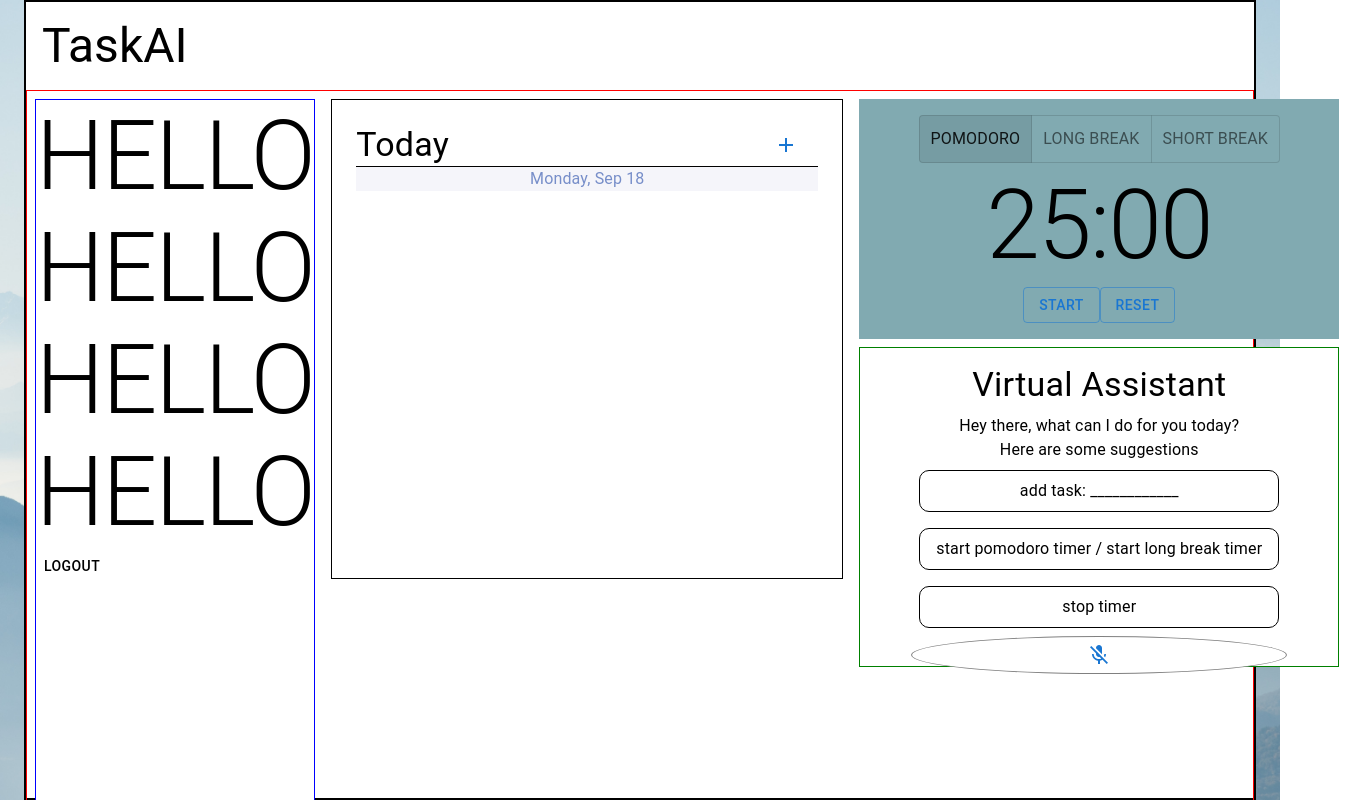
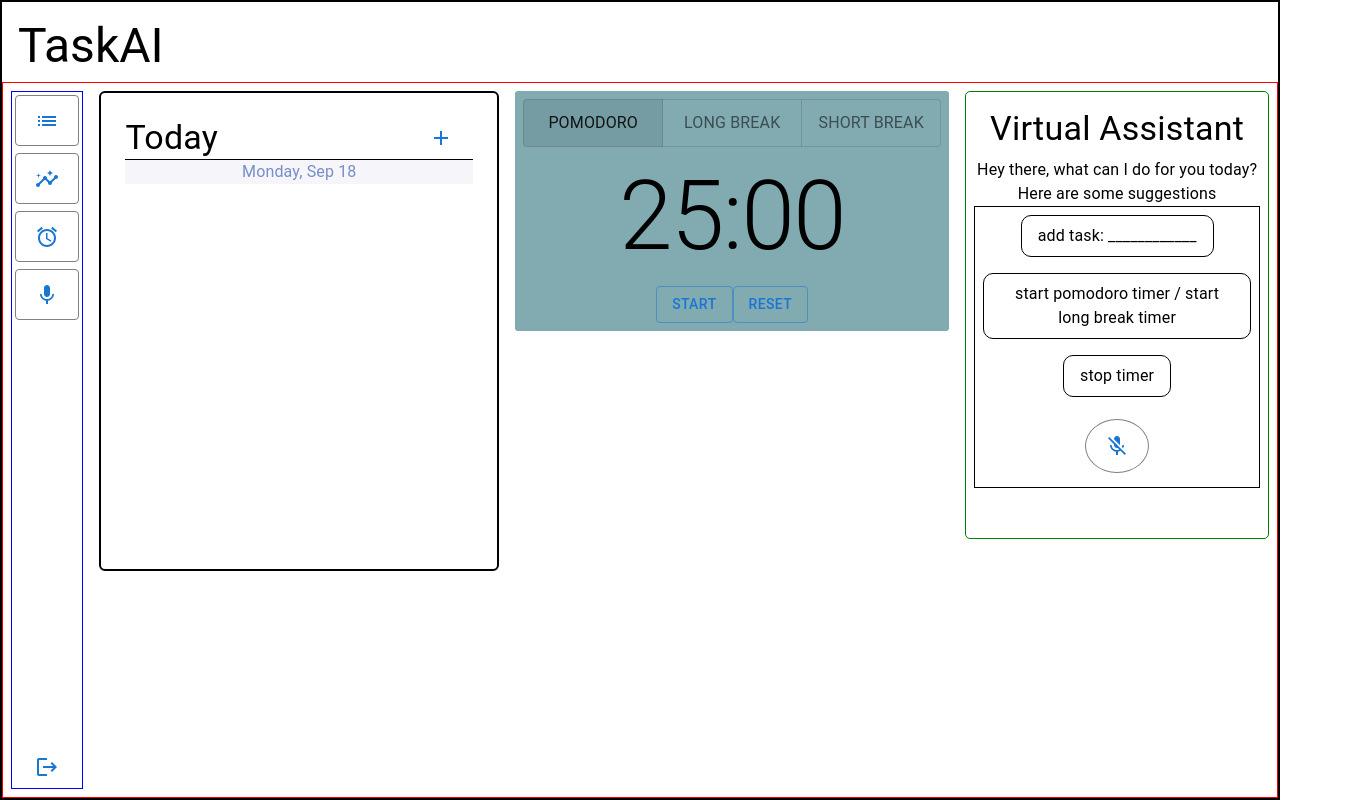
Before and after one commit to meifhuang/TaskAI, a React (Vite) app in the folder client/: page /dashboard in a window 1280 px wide. Shown: the top 800 px of the page, 1347 px wide, since content can reach past the window. Built offline with nearby package versions, Linux system fonts and the light colour scheme; sample sign-in values are in the browser's storage.

Commit message:
Style and resize dashboard items and create buttons to toggle their display

```diff
--- a/client/src/components/Pomodoro.tsx
+++ b/client/src/components/Pomodoro.tsx
@@ -16,6 +16,7 @@ const pomodoroStyles = {
         // boxShadow: '0px 0px 30px 8px rgb(156, 168, 178)',
         backgroundColor: '#81aab1',
         // border: '1px solid green'
+        borderRadius: '3px'
     },
     options: {
         display: 'flex',
@@ -26,6 +27,9 @@ const pomodoroStyles = {
         display: 'flex',
         alignItems: 'center',
         justifyContent: 'center'
+    },
+    toggle: {
+        width: '140px',
     }
 }
 
@@ -43,11 +47,11 @@ interface Props {
 const Pomodoro: React.FC<Props> = ({mode, isRunning, seconds, startStopTimer, handleButtonToggle, resetTime, handleOpen, handleClose}) => {
 
     return (
-        <Box sx={pomodoroStyles.box} m={1} p={2}>
+        <Box sx={pomodoroStyles.box} m={1} p={1}>
             <ToggleButtonGroup exclusive sx={pomodoroStyles.options} value={mode} onChange={handleButtonToggle}>
-                <ToggleButton value="pomo"> <Typography> pomodoro </Typography> </ToggleButton>
-                <ToggleButton value="long"> <Typography> long break </Typography> </ToggleButton>
-                <ToggleButton value="short"> <Typography> short break </Typography> </ToggleButton>
+                <ToggleButton sx={pomodoroStyles.toggle} value="pomo"> <Typography > pomodoro </Typography> </ToggleButton>
+                <ToggleButton sx={pomodoroStyles.toggle} value="long"> <Typography > long break </Typography> </ToggleButton>
+                <ToggleButton sx={pomodoroStyles.toggle} value="short"> <Typography > short break </Typography> </ToggleButton>
             </ToggleButtonGroup>
             <Typography variant="h1" textAlign='center'>{Math.floor(seconds/60) === 0 ? '00':Math.floor(seconds/60)}:{`${seconds%60 === 0 ? '00': (seconds%60 < 10 ? `0${seconds%60}`: seconds%60) }`} </Typography>
         <Box sx={pomodoroStyles.start}>
--- a/client/src/components/ToDoList.tsx
+++ b/client/src/components/ToDoList.tsx
@@ -15,11 +15,10 @@ const todolistStyles = {
     flexDirection: 'column',
     justifyContent: 'center',
     backgroundColor: 'white',
-    // borderRadius: '6px',
-    border: '1px solid black',
+    borderRadius: '6px',
+    border: '2px solid black',
     height: '30em',
     width: '32em',
-    flexShrink: '2'
     // boxShadow: '0px 0px 30px 8px rgb(156, 168, 178)',
   },
   add_task: {
--- a/client/src/components/VirtualAssistant.tsx
+++ b/client/src/components/VirtualAssistant.tsx
@@ -10,20 +10,19 @@ import { Typography } from '@mui/material';
 
 const virtualStyles = {
   chatbox: {
-    // width: '30em',
-    height: '20em',
     display: 'flex',
     flexDirection: 'column',
     alignItems: 'center',
-    justifyContent: 'space-between',
     backgroundColor: 'white',
     border: '1px solid green',
-    flexShrink: '1'
+    borderRadius: '5px',
+    height: '28em'
   },
   command_container: {
-    height: '100%',
     display: 'flex',
     flexDirection: 'column',
+    alignItems: 'center',
+    border: '1px solid black'
   },
   command_options: {
       border: '1px solid black',
@@ -34,9 +33,9 @@ const virtualStyles = {
   microphone_button: {
     backgroundColor: 'white',
     borderRadius: '50%',
+    margin: '1em',
     border: '1px solid gray',
-    // padding: '1.3em',
-    // margin: '1em'
+    padding: '1em',
   }
 }
 
--- a/client/src/pages/Dashboard.tsx
+++ b/client/src/pages/Dashboard.tsx
@@ -10,41 +10,56 @@ import {Todo} from "../model"
 import music from "../assets/todo.mp3";
 import Box from '@mui/material/Box';
 import { Typography } from '@mui/material';
-
+import { Insights } from '@mui/icons-material';
+import ListIcon from '@mui/icons-material/List';
+import LogoutIcon from '@mui/icons-material/Logout';
+import AccessAlarmIcon from '@mui/icons-material/AccessAlarm';
+import KeyboardVoiceIcon from '@mui/icons-material/KeyboardVoice';
 
 
 const dashboardStyles = {
   box: {
-    width: '100%',
-    height: '100%',
+    width: '100vw',
+    height: '100vh',
     backgroundColor: 'white',
     display: 'flex',
     flexDirection: 'column',
     border: '2px solid black'
   },
   title: {
+    height: '10%'
   },
   dash: {
-    height: '100%',
     display: 'flex',
-    justifyContent: 'space-around',
-    alignItems: 'start',
+    height: '90%',
+    // justifyContent: 'space-around',
     border: '1px solid red',
     flexShrink: '0'
   },
   sidebar: {
     backgroundColor: 'white',
     border: '1px solid blue',
-    height: '95%',
-    boxSizing: 'border-box',
+    display: 'flex',
+    justifyContent: 'space-between',
+    flexDirection: 'column',
   },
-  mid: {
-    flexShrink: '1'
+  icon: {
+    "& button": {
+      margin: '.2em',
+      padding: '.8em',
+      border: '1px solid gray',
+      fontSize: 'inherit'
+    },
+    display: 'flex',
+    justifyContent: 'space-between',
+    flexDirection: 'column',
+    fontSize: 'inherit'
   },
-  right: {
-    flexShrink: '1'
-  }
-
+  logout: {
+      margin: '.1em',
+      padding: '.1em',
+      fontSize: 'inherit'
+  },
 }
 
 const Dashboard: React.FC = () => {
@@ -62,7 +77,6 @@ const Dashboard: React.FC = () => {
 
   //tasks
   const [todos, setTodos] = useState<Todo[]>([]);
-  const [showTaskList, setShowTaskList] = useState<boolean>(true)
 
   useEffect(() => {
     const fetchTasks = async () => {
@@ -173,13 +187,6 @@ const updateTodo = async (id: number, updatedTask: string) => {
   }
   }
 
-  const openTaskList = () => {
-    setShowTaskList(true)
-  }
-
-  const closeTaskList = () => {
-    setShowTaskList(false)
-  }
 
   //clock
   const [isRunning, setIsRunning] = useState(false);
@@ -261,27 +268,53 @@ const updateTodo = async (id: number, updatedTask: string) => {
     })
   }
 
+  //visbility
+  const [showTaskList, setShowTaskList] = useState<boolean>(true)
+  const [showPomo, setPomo] = useState<boolean>(true)
+  const [showAssistant, setAssistant] = useState<boolean>(true)
+
+
+  const toggleTaskList = () => {
+    setShowTaskList(prev => !prev)
+  }
+  const togglePomo = () => {
+    setPomo(prev => !prev)
+  }
+  const toggleAssistant = () => {
+    setAssistant(prev => !prev)
+  }
+
+  // const openTaskList = () => {
+  //   setShowTaskList(true)
+  // }
+
+  // const closeTaskList = () => {
+  //   setShowTaskList(false)
+  // }
+
   return (
     <Box sx={dashboardStyles.box} m={1}>
-       <Box sx={dashboardStyles.title} m={1} p={1}>
+       <Box sx={dashboardStyles.title} p={2}>
         <Typography variant="h3"> TaskAI </Typography>
        </Box>
        <Box sx={dashboardStyles.dash}>
         <Box sx={dashboardStyles.sidebar} m={1}>
-            <Typography variant="h1"> HELLO </Typography>
-            <Typography variant="h1"> HELLO </Typography>
-            <Typography variant="h1"> HELLO </Typography>
-            <Typography variant="h1"> HELLO </Typography>
-            {token ? <Button color="inherit" onClick={handleLogout} > Logout </Button> : <> </> }
+        <Box sx={dashboardStyles.icon}>
+          <Button onClick={toggleTaskList}> <ListIcon /> </Button>
+          <Button> <Insights/> </Button>
+          <Button onClick={togglePomo} > <AccessAlarmIcon /> </Button>
+          <Button onClick={toggleAssistant}> <KeyboardVoiceIcon /> </Button>
+
         </Box>
-      <Box sx={dashboardStyles.mid}>
+        <Box sx={dashboardStyles.logout}>
+        {token ? <Button onClick={handleLogout} > <LogoutIcon/> </Button> : <> </>}
+            {/* {token ? <Button color="inherit" onClick={handleLogout} > Logout </Button> : <> </> } */}
+        </Box>
+        </Box>
         <BasicModal open={open} handleClose={handleClose} handleOpen={handleOpen}/>
         {showTaskList ? <ToDoList todos={todos} addTodo={addTodo} updateTodo={updateTodo} deleteTodo={deleteTodo} handleToggle={handleToggle} /> : <> </>}
-      </Box>
-      <Box sx={dashboardStyles.right}>
-          <Pomodoro isRunning={isRunning} mode={mode} seconds={seconds} startStopTimer={startStopTimer} handleButtonToggle={handleButtonToggle} resetTime={resetTime} handleOpen={handleOpen} handleClose={handleClose} />
-          <VirtualAssistant handleButtonToggle={handleButtonToggle} mode={mode} resetTime={resetTime} startStopTimer={startStopTimer} addTodo={addTodo}/>
-        </Box>
+        {showPomo ? <Pomodoro isRunning={isRunning} mode={mode} seconds={seconds} startStopTimer={startStopTimer} handleButtonToggle={handleButtonToggle} resetTime={resetTime} handleOpen={handleOpen} handleClose={handleClose} /> : <> </>}
+        {showAssistant ?  <VirtualAssistant handleButtonToggle={handleButtonToggle} mode={mode} resetTime={resetTime} startStopTimer={startStopTimer} addTodo={addTodo}/> : <></>}
       </Box>
       </Box>
   )
```
